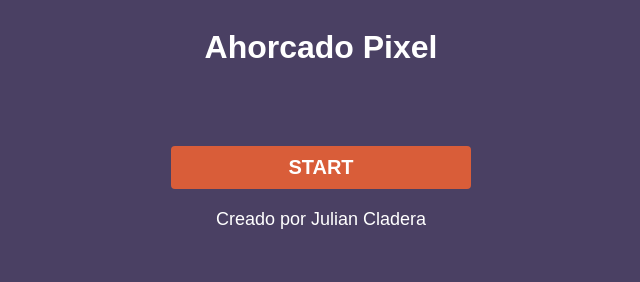
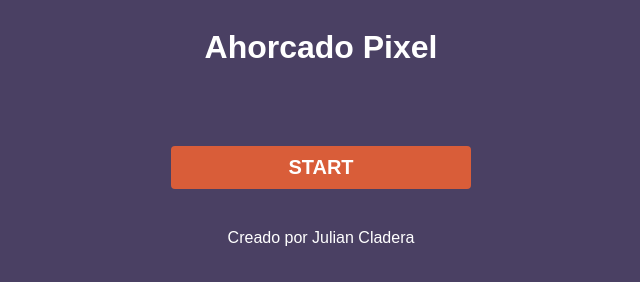
Before and after one commit to claajulian/Juego-Ahorcado, a plain HTML site: page index.html in a window 1280 px wide. Shown: the whole page, without its empty margins (319-959 px from the left). Drawn offline with Linux system fonts and the light colour scheme; a web font is replaced by a local one.

Commit message:
Se modifica css

```diff
--- a/css/style.css
+++ b/css/style.css
@@ -58,8 +58,8 @@ body {
 
 #foot {
     font-family: 'K26ScribbleScrawl', sans-serif;
-    margin-top: 20px;
-     font-size: 18px;
+    margin-top: 40px;
+    git font-size: 18px;
 
 
 }
```
